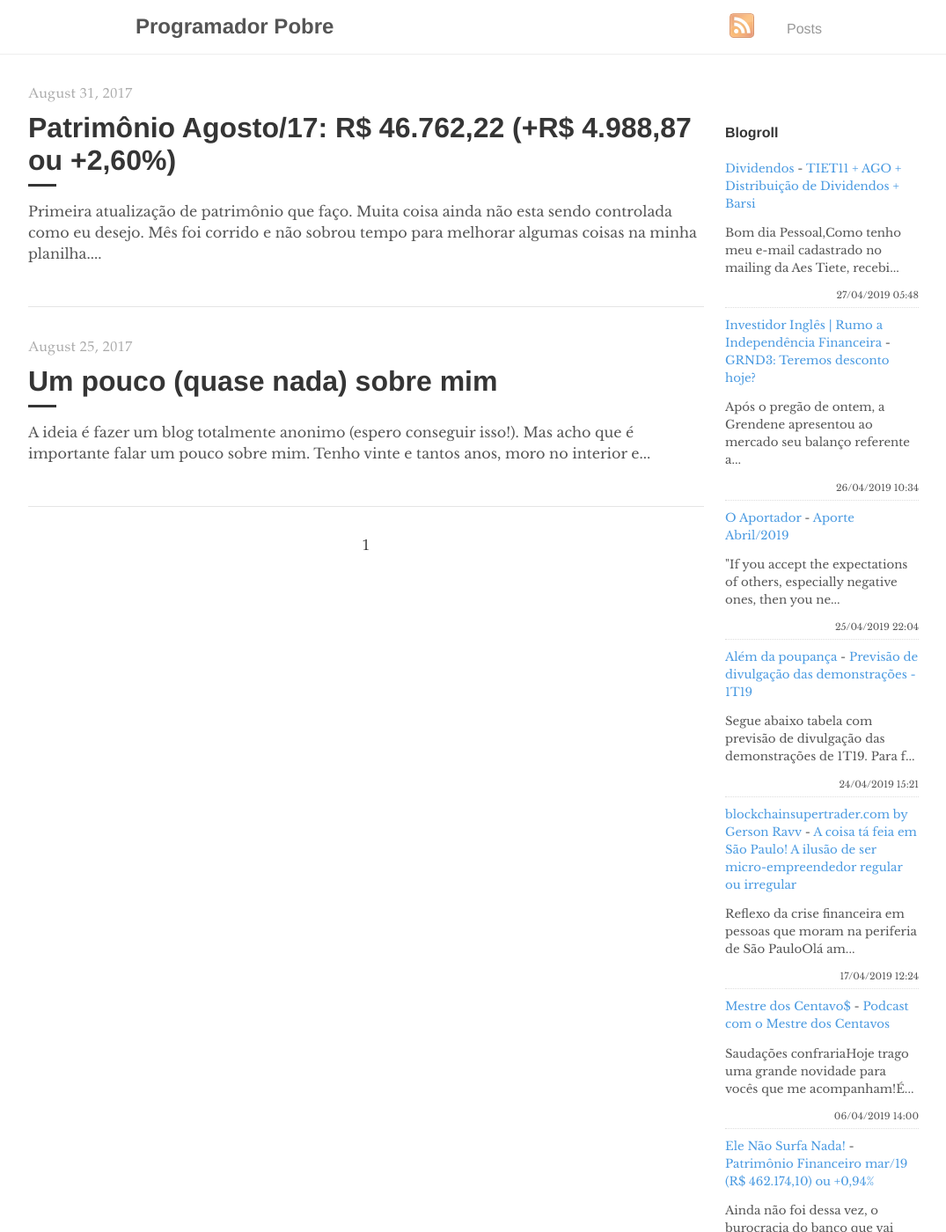
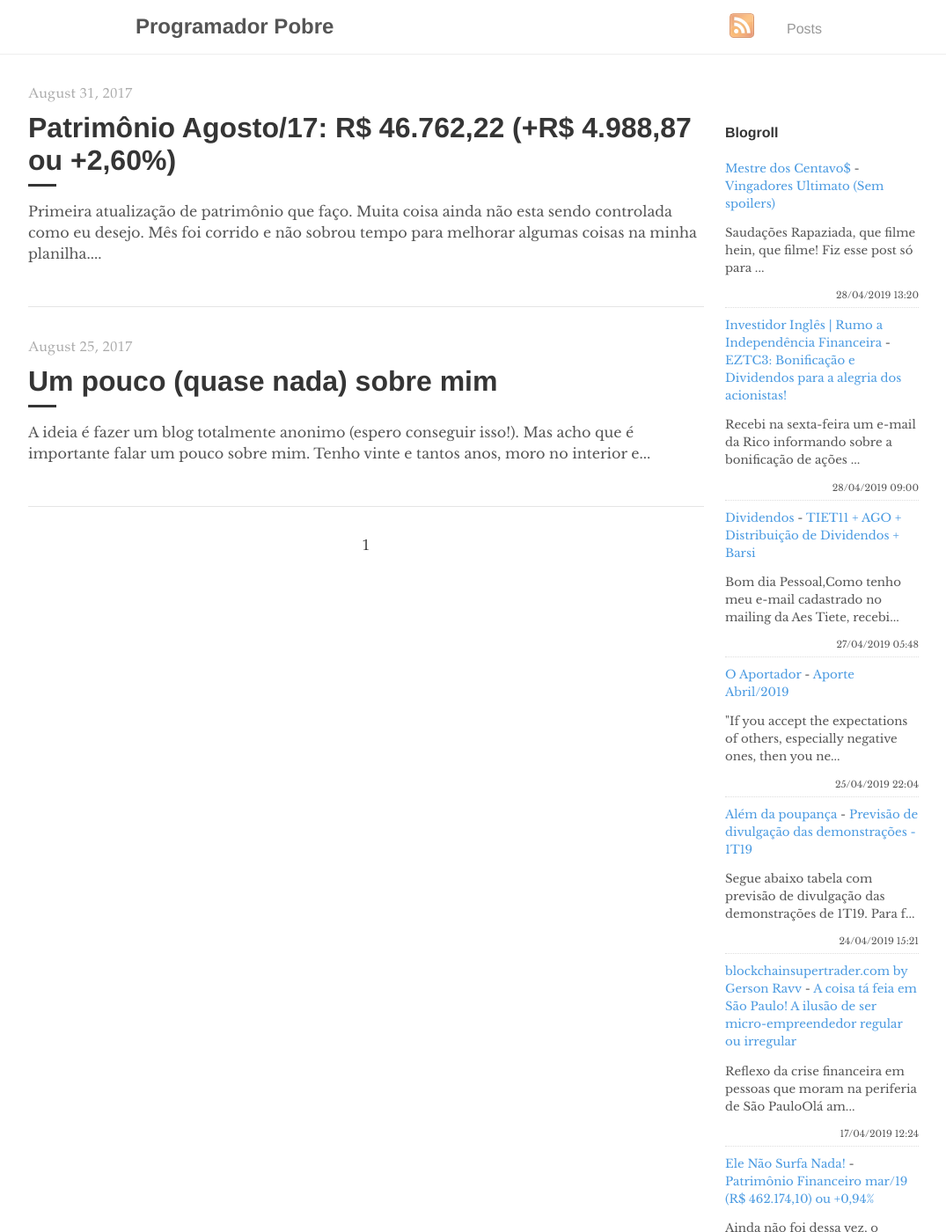
Before and after one commit to programadorpobre/programadorpobre.github.io, a Jekyll site: the page built from index.html, in a window 1280 px wide and 1400 px high. Shown: the whole window at 88% size, without its empty margins (96-1171 px from the left). Built offline with Jekyll 4.4.1, drawn with Linux system fonts in a browser that asks for light colours; the list of posts is cut into pages by our own code; comment, search, counter and statistics services are not loaded.

Commit message:
[ci skip] travis #631

```diff
--- a/_includes/feed-entries.html
+++ b/_includes/feed-entries.html
@@ -1,12 +1,17 @@
+<div class="feed-entry">
+    <a class="feed-entry-site-name" href="https://mestredoscentavos.blogspot.com/">Mestre dos Centavo$</a> - <a class="feed-entry-title" href="https://mestredoscentavos.blogspot.com/2019/04/vingadores-ultimato-sem-spoilers.html">Vingadores Ultimato (Sem spoilers)</a>
+    <p class="feed-entry-summary">Saudações&nbsp;Rapaziada, que filme hein, que filme!&nbsp;Fiz esse post só para ...</p>
+    <time datetime="2019-04-28T13:20:00.000-07:00">28/04/2019 13:20</time>
+</div>
+<div class="feed-entry">
+    <a class="feed-entry-site-name" href="https://www.investidoringles.com/">Investidor Inglês | Rumo a Independência Financeira</a> - <a class="feed-entry-title" href="https://www.investidoringles.com/2019/04/eztc3-bonificacao-e-dividendos.html">EZTC3: Bonificação e Dividendos para a alegria dos acionistas!</a>
+    <p class="feed-entry-summary">Recebi na sexta-feira um e-mail da Rico informando sobre a bonificação de ações ...</p>
+    <time datetime="2019-04-28T09:00:00.000-03:00">28/04/2019 09:00</time>
+</div>
 <div class="feed-entry">
     <a class="feed-entry-site-name" href="http://bonsdividendos.blogspot.com/">Dividendos</a> - <a class="feed-entry-title" href="http://bonsdividendos.blogspot.com/2019/04/tiet11-ago-distribuicao-de-dividendos.html">TIET11 + AGO + Distribuição de Dividendos + Barsi</a>
     <p class="feed-entry-summary">Bom dia Pessoal,Como tenho meu e-mail cadastrado no mailing da Aes Tiete, recebi...</p>
     <time datetime="2019-04-27T05:48:00.002-07:00">27/04/2019 05:48</time>
-</div>
-<div class="feed-entry">
-    <a class="feed-entry-site-name" href="https://www.investidoringles.com/">Investidor Inglês | Rumo a Independência Financeira</a> - <a class="feed-entry-title" href="https://www.investidoringles.com/2019/04/grnd3-resultado-1t19.html">GRND3: Teremos desconto hoje?</a>
-    <p class="feed-entry-summary">Após o pregão de ontem, a Grendene apresentou ao mercado seu balanço referente a...</p>
-    <time datetime="2019-04-26T10:34:00.001-03:00">26/04/2019 10:34</time>
 </div>
 <div class="feed-entry">
     <a class="feed-entry-site-name" href="https://oaportadorfinanceiro.blogspot.com/">O Aportador</a> - <a class="feed-entry-title" href="https://oaportadorfinanceiro.blogspot.com/2019/04/aporte-abril2019.html">Aporte Abril/2019</a>
@@ -24,11 +29,6 @@
     <time datetime="2019-04-17T12:24:00.002-03:00">17/04/2019 12:24</time>
 </div>
 <div class="feed-entry">
-    <a class="feed-entry-site-name" href="https://mestredoscentavos.blogspot.com/">Mestre dos Centavo$</a> - <a class="feed-entry-title" href="https://mestredoscentavos.blogspot.com/2019/04/podcast-com-o-mestre-dos-centavos.html">Podcast com o Mestre dos Centavos</a>
-    <p class="feed-entry-summary">Saudações confrariaHoje trago uma grande novidade para vocês que me acompanham!É...</p>
-    <time datetime="2019-04-06T14:00:00.000-07:00">06/04/2019 14:00</time>
-</div>
-<div class="feed-entry">
     <a class="feed-entry-site-name" href="https://elenaosurfanada.blogspot.com/">Ele Não Surfa Nada!</a> - <a class="feed-entry-title" href="https://elenaosurfanada.blogspot.com/2019/04/patrimonio-financeiro-mar19-r-46217410.html">Patrimônio Financeiro mar/19 (R$ 462.174,10) ou +0,94%</a>
     <p class="feed-entry-summary">Ainda não foi dessa vez, o burocracia do banco que vai liberar o pagamento da úl...</p>
     <time datetime="2019-04-04T21:22:00.002-03:00">04/04/2019 21:22</time>
```
